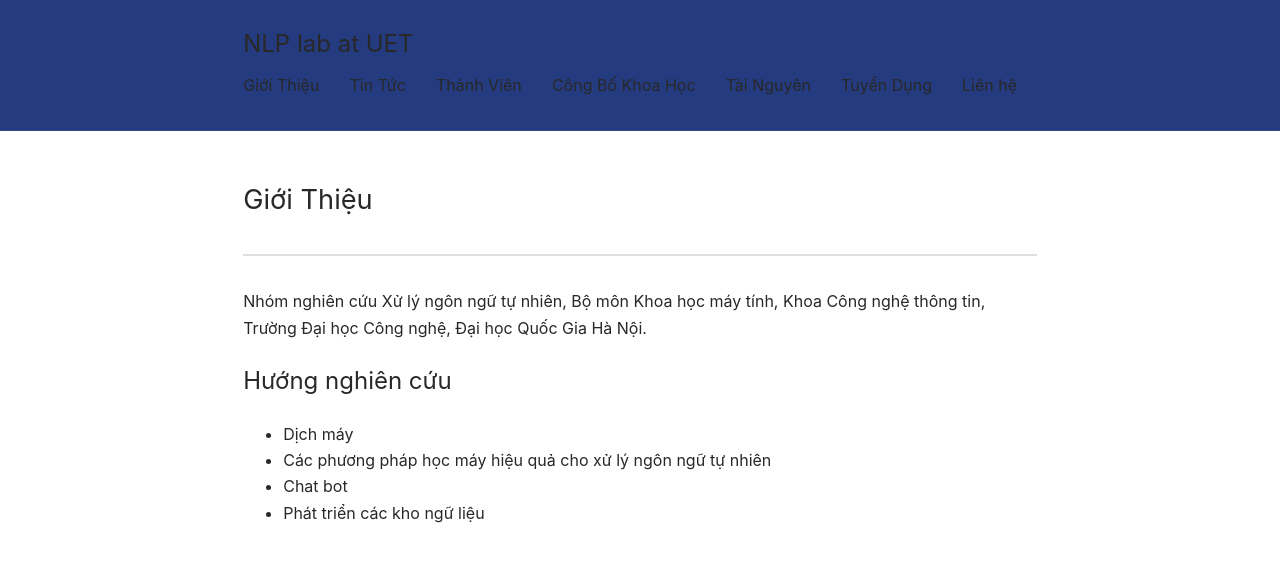
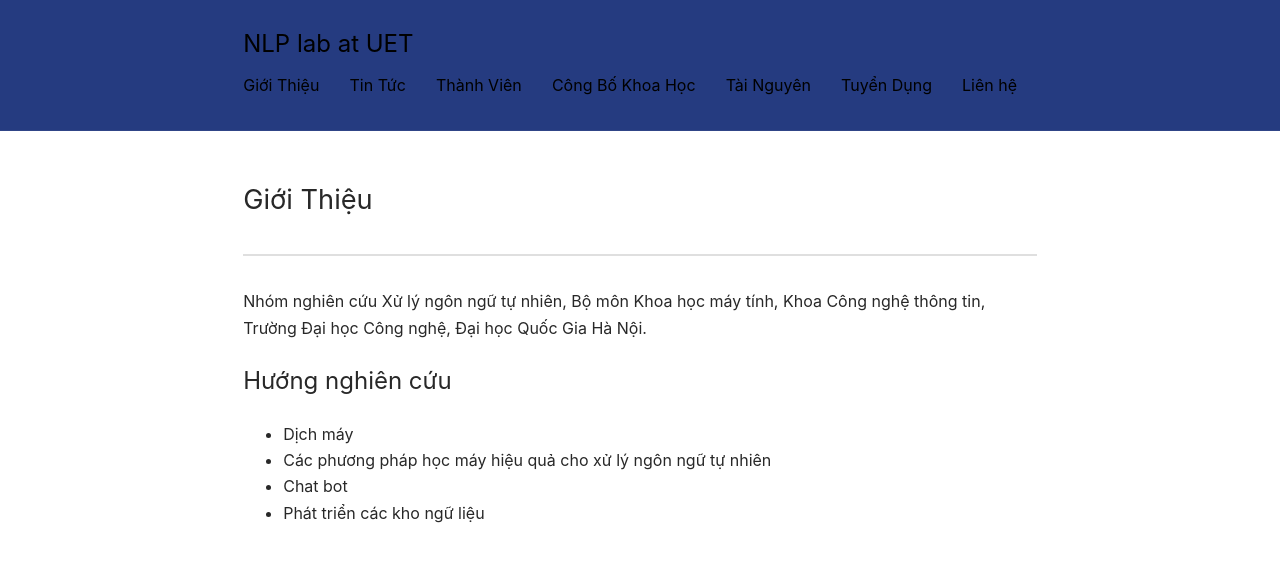
Before and after one commit to uetnlp/uetnlp.github.io, a Jekyll site: the page built from index.html, in a window 1280 px wide. Shown: the top 562 px of the page. Built offline with Jekyll 4.4.1, drawn with Linux system fonts in a browser that asks for light colours.

```diff
--- a/assets/css/theme.sass
+++ b/assets/css/theme.sass
@@ -14,12 +14,13 @@ body > header, article, body > footer
 
 body > header
   background: #253B80
+  color: #000000
   border-bottom: 1px solid rgba(255, 255, 255, .05)
 
 {% else %}
 
 body > header
-  box-shadow: 0 0 .6em rgba(40, 40, 40, .05)
+  box-shadow: 0 0 .6em #000000
   border-bottom: 1px solid reduce(12)
 
 {% endif %}
```
